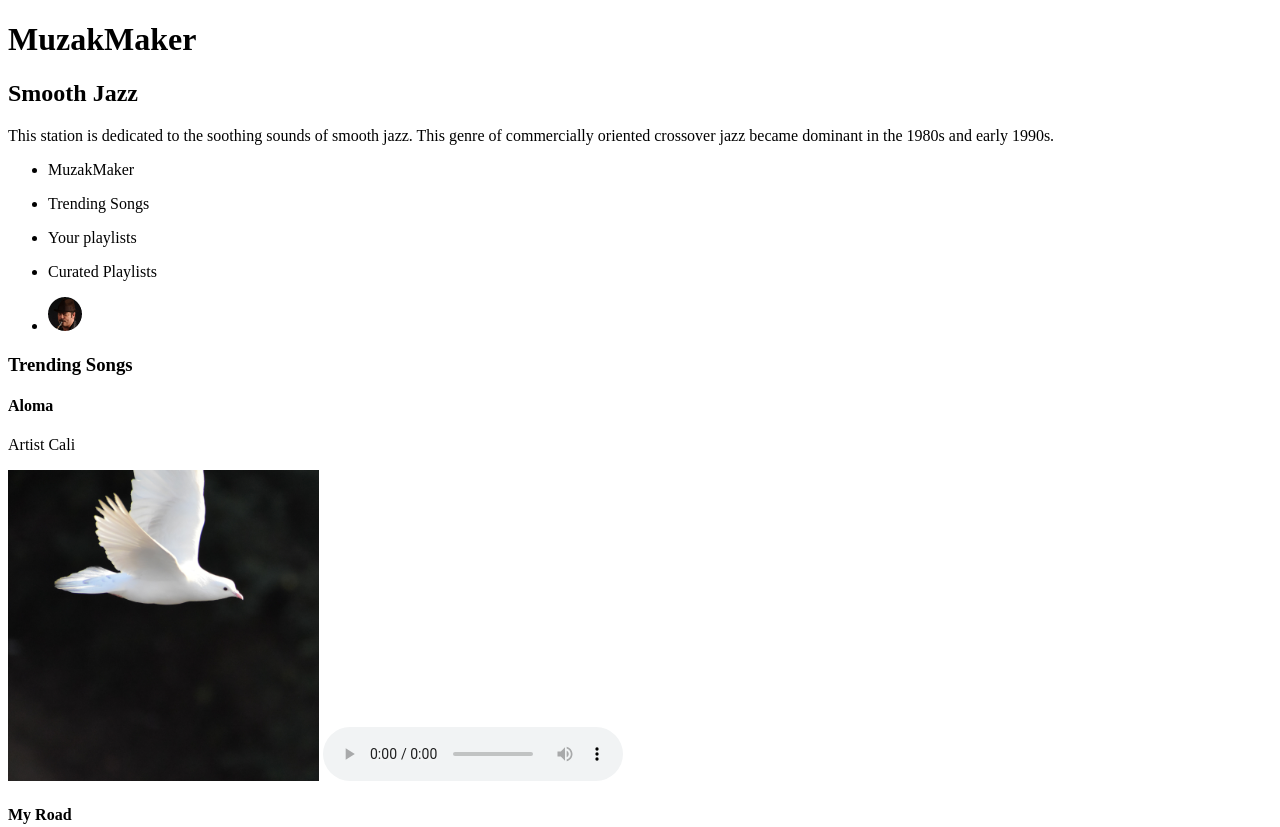
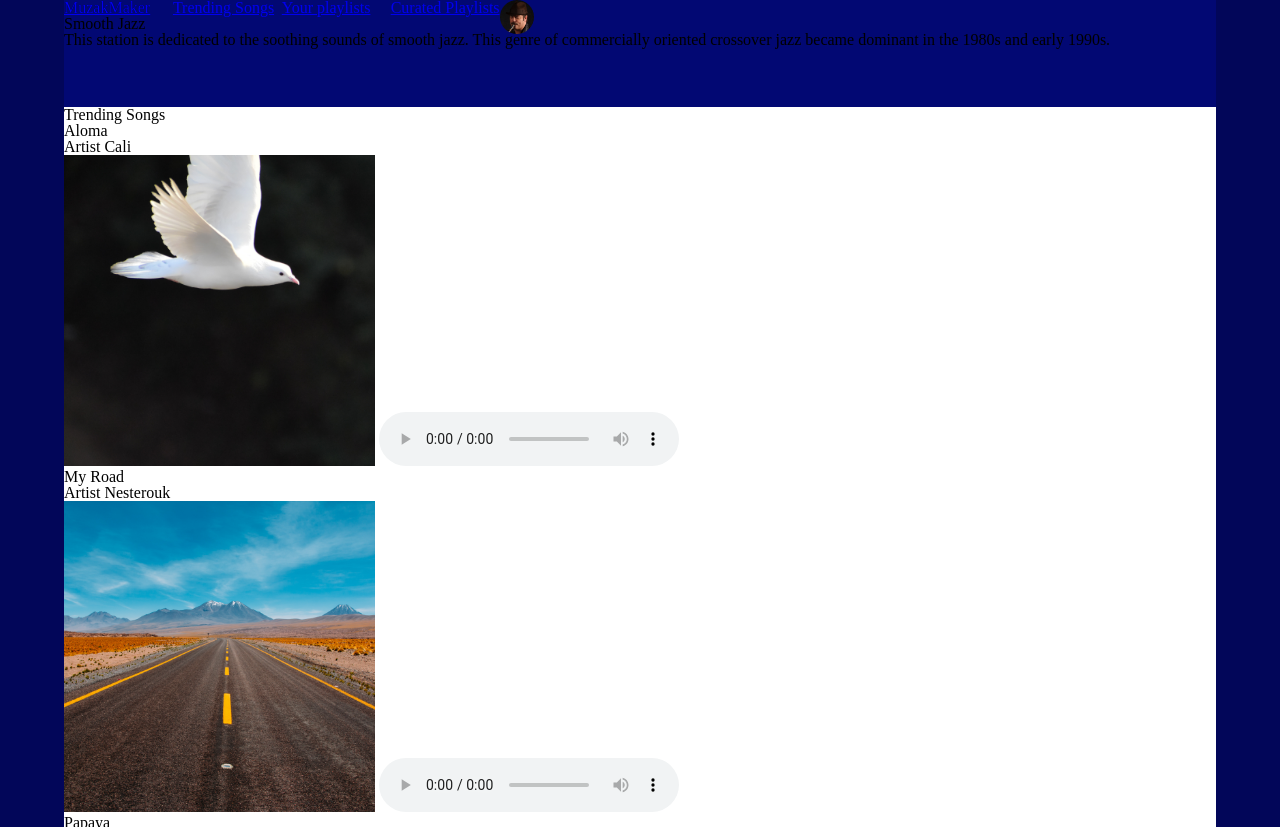
Before and after one commit to stevec713/streamingmedia, a plain HTML site: page index.html in a window 1280 px wide. Shown: the top 827 px of the page. Drawn offline with Linux system fonts and the light colour scheme.

Commit message:
added some styles

```diff
--- a/index.html
+++ b/index.html
@@ -14,18 +14,20 @@
             <h1>MuzakMaker</h1>
             <h2>Smooth Jazz</h2>
             <p>This station is dedicated to the soothing sounds of smooth jazz. This genre of commercially oriented crossover jazz became dominant in the 1980s and early 1990s.</p>
+            <input type="checkbox" id="dropdown-btn" />
+            <label for="dropdown-btn"><span></span></label>
             <nav>
                 <ul>
-                    <li><p>MuzakMaker</p></li>
-                    <li><p>Trending Songs</p></li>
-                    <li><p>Your playlists</p></li>
-                    <li><p>Curated Playlists</p></li>
-                    <li><img src="media/images/duke-silver.png" alt="a picture of artist Duke Silver smoking"></li>
+                    <li><a href="#">MuzakMaker</a></li>
+                    <li><a href="#trending">Trending Songs</a></li>
+                    <li><a href="#yourplaylists">Your playlists</a></li>
+                    <li><a href="#curatedplaylists">Curated Playlists</a></li>
+                    <li><a href="#" aria-label="a picture of artist Duke Silver smoking"><img src="media/images/duke-silver.png" alt=""></a></li>
                 </ul>
             </nav>
         </header>
         <main>
-            <section>
+            <section id="trending">
                 <h3>Trending Songs</h3>
                 <article>
                     <h4>Aloma</h4>
@@ -65,7 +67,7 @@
                 <a href="#">More trending</a>
             </section>
 
-            <section>
+            <section id="yourplaylists">
                 <h3>Your Playlists</h3>
                 <article>
                     <img src="media/images/best-of-2020-cover.png" alt="a metallic and fire styled text saying 2020">
@@ -100,7 +102,7 @@
                 <a href="#">All your playlists</a>
             </section>
 
-            <section>
+            <section id="curatedplaylists">
                 <h3>Curated Playlists</h3>
                 <article>
                     <img src="media/images/boozy-brunch-cover.png" alt="a group of people sitting at a table and doing a toast">
--- a/styles.css
+++ b/styles.css
@@ -0,0 +1,159 @@
+/* -------------- CSS RESET -------------- */
+
+/* http://meyerweb.com/eric/tools/css/reset/
+   v2.0 | 20110126
+   License: none (public domain)
+*/
+
+html, body, div, span, applet, object, iframe,
+h1, h2, h3, h4, h5, h6, p, blockquote, pre,
+a, abbr, acronym, address, big, cite, code,
+del, dfn, em, img, ins, kbd, q, s, samp,
+small, strike, strong, sub, sup, tt, var,
+b, u, i, center,
+dl, dt, dd, ol, ul, li,
+fieldset, form, label, legend,
+table, caption, tbody, tfoot, thead, tr, th, td,
+article, aside, canvas, details, embed,
+figure, figcaption, footer, header, hgroup,
+menu, nav, output, ruby, section, summary,
+time, mark, audio, video {
+	margin: 0;
+	padding: 0;
+	border: 0;
+	font-size: 100%;
+	font: inherit;
+	vertical-align: baseline;
+}
+/* HTML5 display-role reset for older browsers */
+article, aside, details, figcaption, figure,
+footer, header, hgroup, menu, nav, section {
+	display: block;
+}
+body {
+	line-height: 1;
+}
+ol, ul {
+	list-style: none;
+}
+blockquote, q {
+	quotes: none;
+}
+blockquote:before, blockquote:after,
+q:before, q:after {
+	content: '';
+	content: none;
+}
+table {
+	border-collapse: collapse;
+	border-spacing: 0;
+}
+
+/* -------------- VARIABLES -------------- */
+:root {
+    --dk-purple:#020659;
+    --blue-purple:#020873;
+    --dk-blue:#030ABC;
+    --md-blue:#2104D9;
+    --lt-blue:#0D8DFB;
+    --alt-lt-blue:#2699FB;
+    --magenta:#590242;
+    --white: white;
+    --background-blue: #020659;
+
+    --font:Verdana, Geneva, Tahoma, sans-serif;
+}
+
+/* -------------- BODY STYLES -------------- */
+body {
+    background-color: var(--background-blue);
+}
+
+/* -------------- SECTION STYLES -------------- */
+header, main, footer {
+    background-color: var(--white);
+    width: 90%;
+    margin: 0 auto;
+}
+
+
+
+header{
+    background-color: var(--blue-purple);
+}
+
+
+
+
+
+
+
+
+/* -------------- PROVIDED STYLES -------------- */
+ul {
+    overflow: hidden;
+    max-height: 0;
+    transition: max-height .2s ease-out;
+}
+label {
+    cursor: pointer;
+    display: inline-block;
+    padding: 28px 20px;
+    position: relative;
+    user-select: none;
+}
+label span {
+    background-color: #ffffff;
+    display: block;
+    height: 2px;
+    position: relative;
+    transition: background-color .2s ease-out;
+    width: 18px;
+}
+label span:before, label span:after {
+    background: #ffffff;
+    content: '';
+    display: block;
+    height: 100%;
+    position: absolute;
+    transition: all .2s ease-out;
+    width: 100%;
+}
+label span:before {
+    top: 5px;
+}
+label span:after {
+    top: -5px;
+}
+input {
+    display: none;
+}
+input:checked ~ ul {
+    max-height: 500px;
+}
+input:checked ~ label span {
+    background: transparent;
+}
+input:checked ~ label span:before {
+    transform: rotate(-45deg);
+}
+input:checked ~ label span:after {
+    transform: rotate(45deg);
+}
+input:checked ~ label:not(.steps) span:before, input:checked ~ label:not(.steps) span:after {
+    top: 0;
+}
+
+/* --------------  MEDIA QUERIES -------------- */
+@media screen and (min-width:834px) {
+    ul {
+        overflow: visible;
+        position: absolute;
+        top: 0;
+        display: grid;
+        grid-template-columns: 1fr 1fr 1fr 1fr 1fr;
+    }
+    label span, input {
+        display: none;
+    }
+}
```
